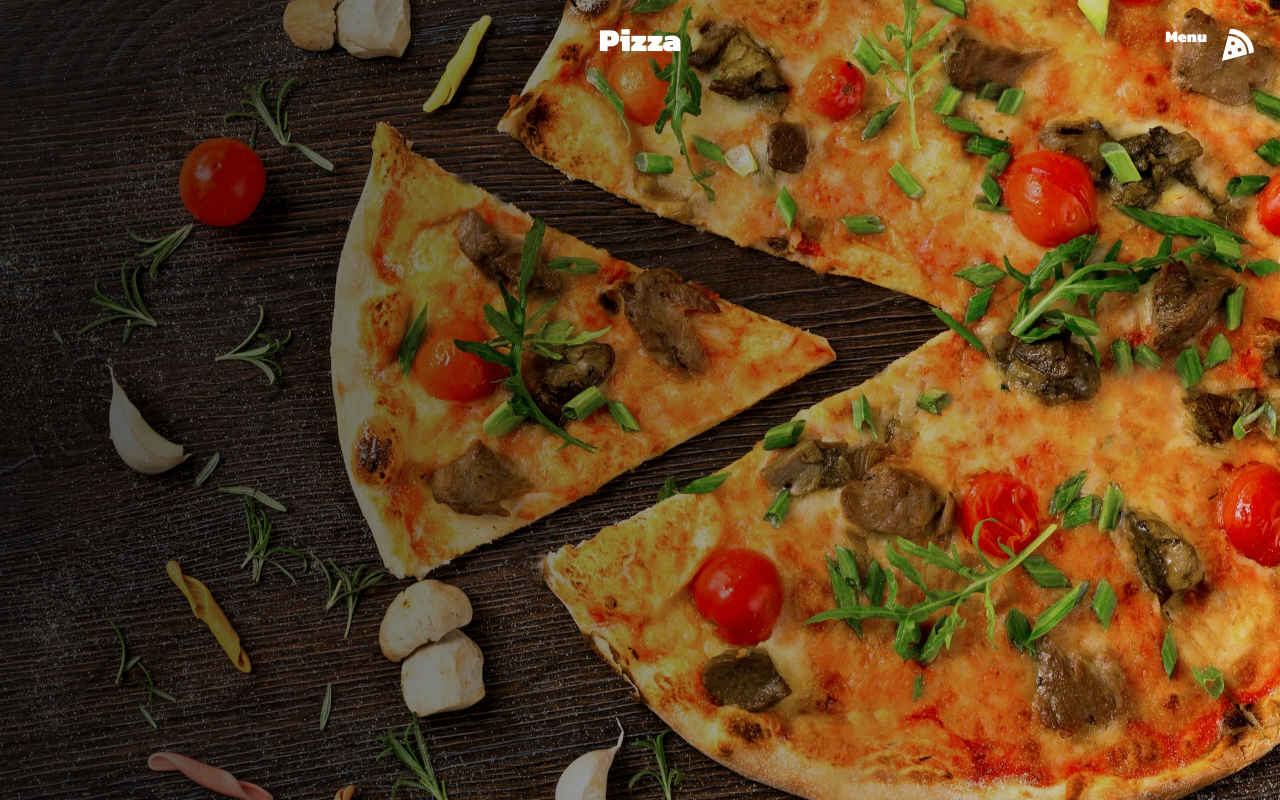
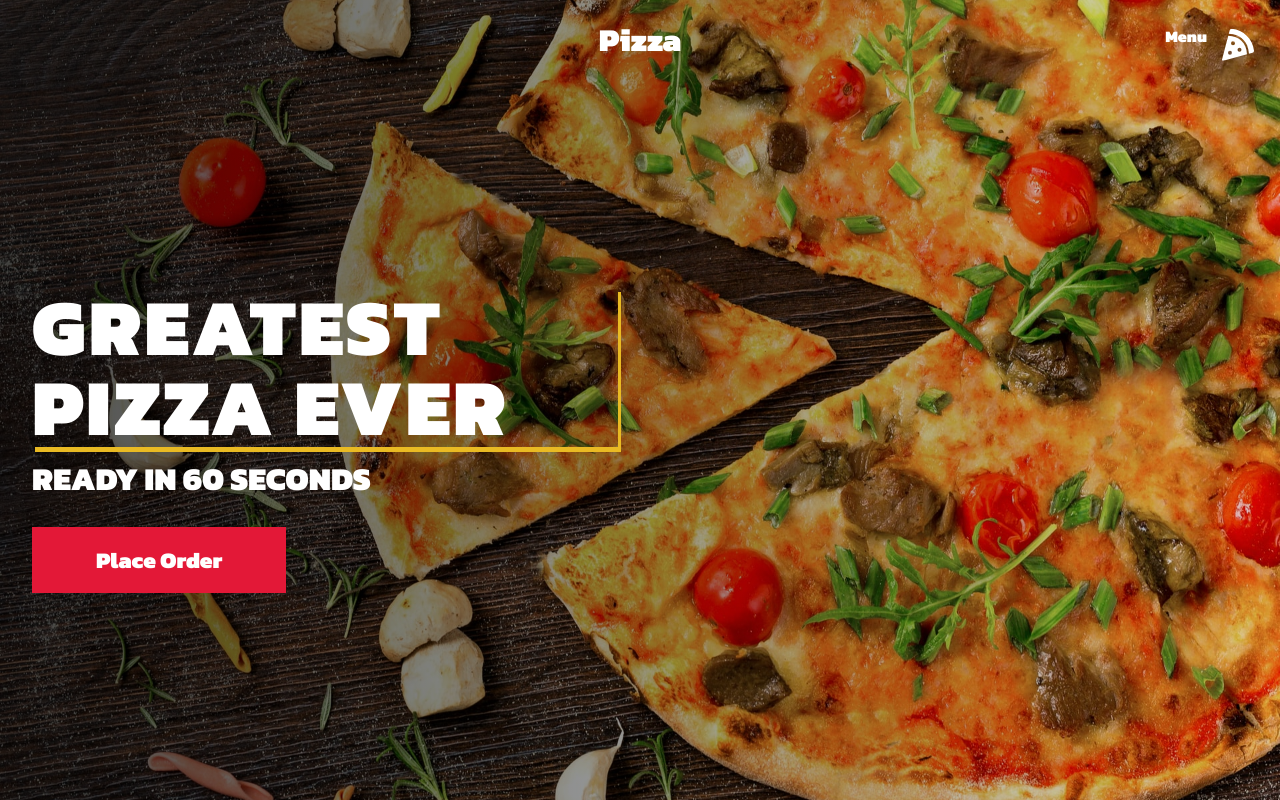
Before and after one commit to PeterOsoo/react-pizza-website, a React (Create React App) app: page / in a window 1280 px wide. Built offline with nearby package versions, Linux system fonts and the light colour scheme.

Commit message:
Hero Section

```diff
--- a/src/components/Hero/HeroElements.js
+++ b/src/components/Hero/HeroElements.js
@@ -8,3 +8,55 @@
 	background-position: center;
 	background-size: cover;
 `
+export const HeroContent = styled.div`
+	height: calc(100vh - 80px);
+	max-height: 100%;
+	padding: 0rem calc((100vw - 1300px) / 2);
+`
+
+export const HeroItems = styled.div`
+	display: flex;
+	flex-direction: column;
+	justify-content: center;
+	align-items: flex-start;
+	height: 100vh;
+	max-height: 100%;
+	padding: 0 2rem;
+	width: 650px;
+	color: #fff;
+	text-transform: uppercase;
+	line-height: 1;
+	font-weight: bold;
+
+	@media screen and (max-width: 650px) {
+		width: 100%;
+	}
+`
+
+export const HeroH1 = styled.h1`
+	font-size: clamp(2.5rem, 10vw, 5rem);
+	margin-bottom: 1rem;
+	box-shadow: 3px 5px #e9ba23;
+	letter-spacing: 3px;
+`
+
+export const HeroP = styled.p`
+	font-size: clamp(2rem, 2.5vw, 3rem);
+	margin-bottom: 2rem;
+`
+
+export const HeroBtn = styled.button`
+	font-size: 1.4rem;
+	padding: 1rem 4rem;
+	border: none;
+	background: #e31837;
+	color: #fff;
+	transition: 0.2s ease-out;
+
+	&:hover {
+		background: #ffc500;
+		transition: 0.2s ease-out;
+		cursor: pointer;
+		color: #000;
+	}
+`
--- a/src/components/Hero/index.js
+++ b/src/components/Hero/index.js
@@ -1,12 +1,27 @@
 import React from "react"
 import Navbar from "../Navbar/Navbar"
-import { HeroContainer } from "./HeroElements"
+
+import {
+	HeroContainer,
+	HeroContent,
+	HeroItems,
+	HeroH1,
+	HeroP,
+	HeroBtn,
+} from "./HeroElements"
 
 const Hero = () => {
 	return (
 		<div>
 			<HeroContainer>
 				<Navbar />
+				<HeroContent>
+					<HeroItems>
+						<HeroH1>Greatest Pizza Ever</HeroH1>
+						<HeroP>Ready in 60 seconds</HeroP>
+						<HeroBtn>Place Order</HeroBtn>
+					</HeroItems>
+				</HeroContent>
 			</HeroContainer>
 		</div>
 	)
```
Also changed, not shown: 1 other file (tests, documents, lock files or other folders).
